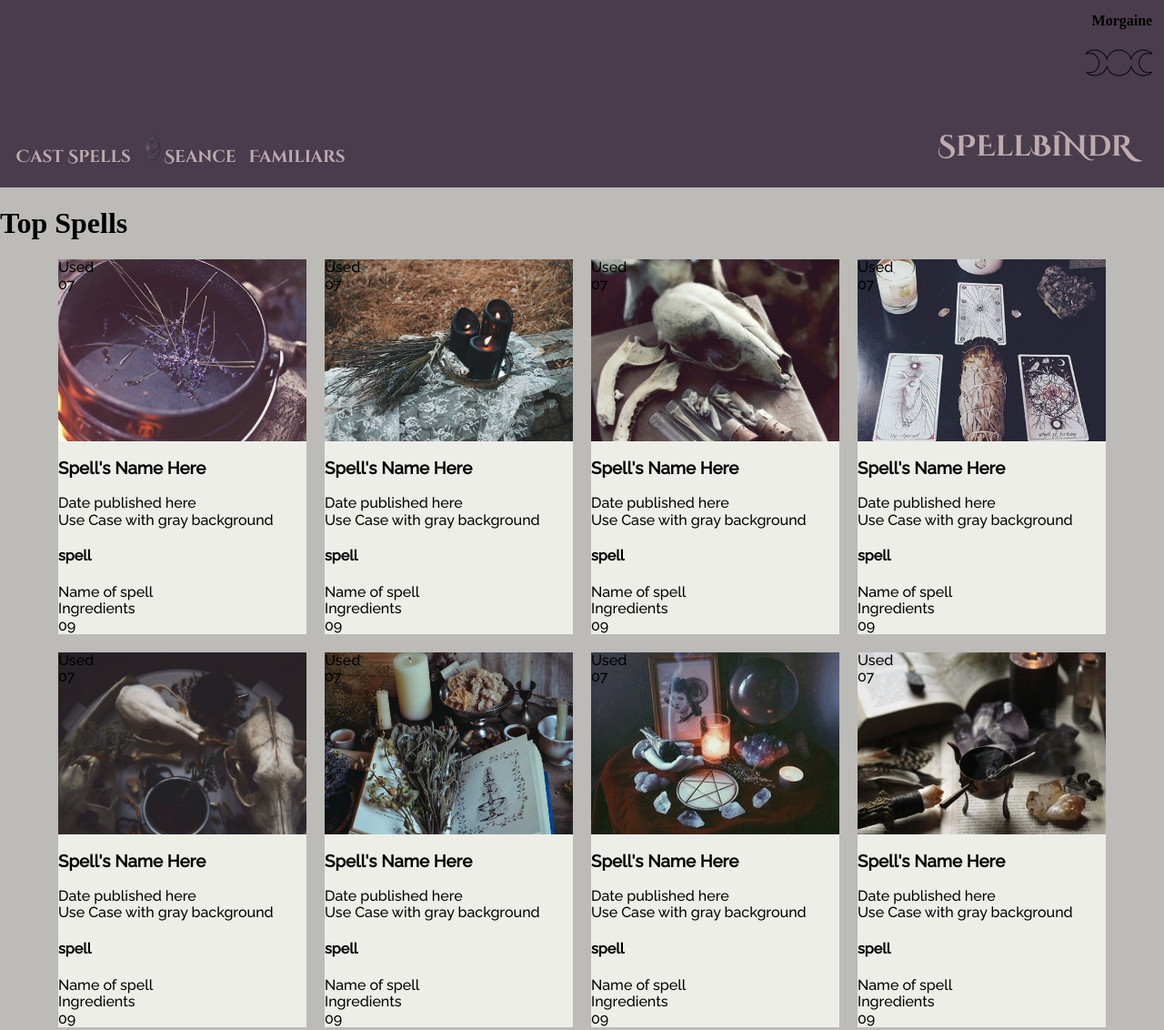
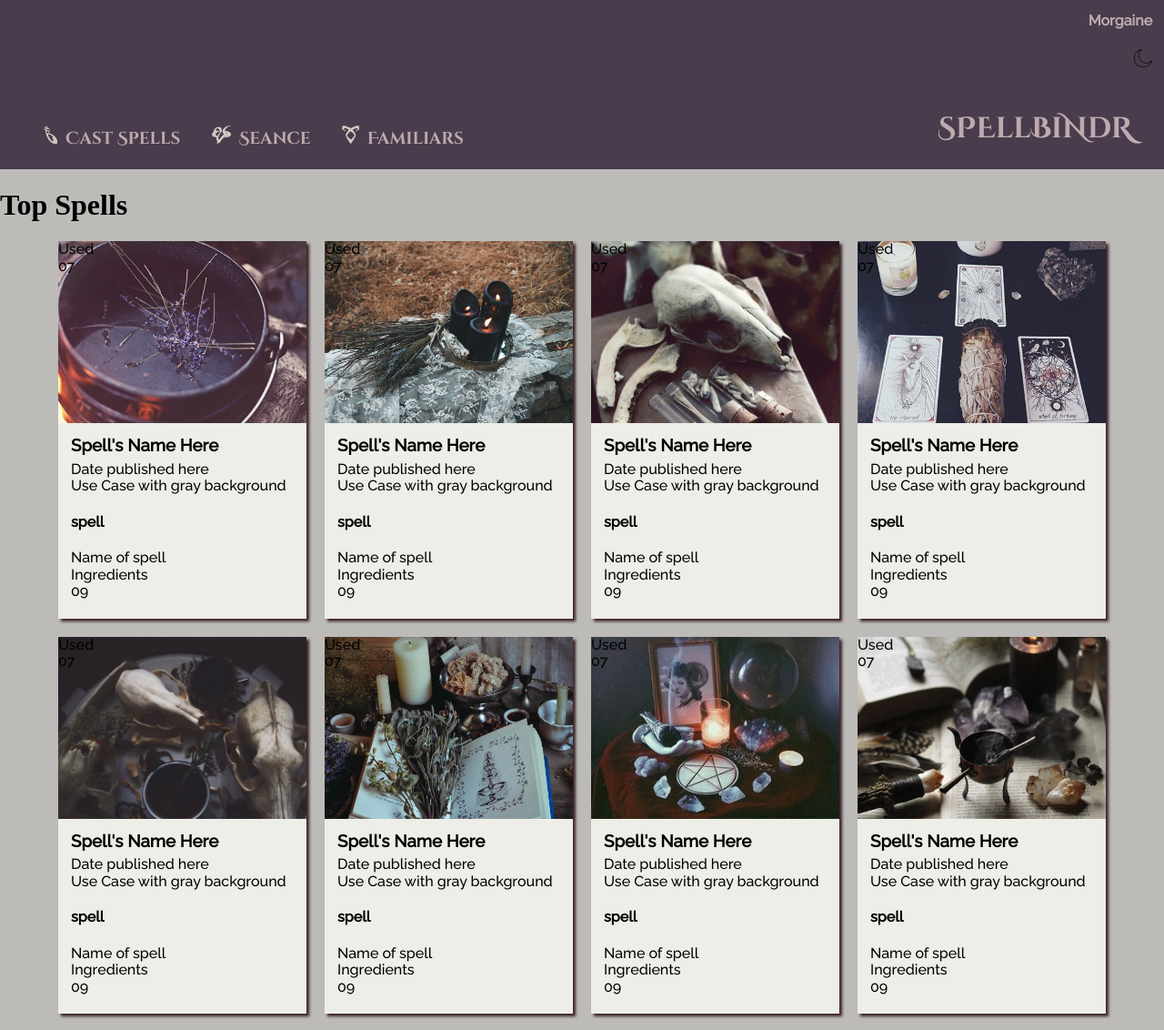
Before and after one commit to farmermel/ms-comp-challenge-2, a plain HTML site: page index.html in a window 1280 px wide. Shown: the part 20-1152 px from the top of the page at 91% size. Drawn offline with Linux system fonts and the light colour scheme.

Commit message:
Format card text and add icons to header

```diff
--- a/index.html
+++ b/index.html
@@ -13,18 +13,21 @@
       <div class="log-in-area">
         <h4>Morgaine</h4>
         <h1 class="site-name">SPEllBiNdR</h1>
-        <img src="images/triplemoon.png" alt="Moon phase icon">
+        <img src="images/png/001-moon.png" alt="Moon phase icon">
       </div>
       <nav>
+        <img src="images/runes/cast-spells.png">
         <h3>Cast Spells</h3>
-        <h3><img src="images/crystal-icon.png">Seance</h3>
+        <img src="images/runes/seance.png">
+        <h3>Seance</h3>
+        <img src="images/runes/familiars.png">
         <h3>Familiars</h3>
       </nav>
     </header>
     <aside><h1 class="top-spells">Top Spells</h1></aside>
     <main>
 
-      <article class="art-one">
+      <article class="whole-card art-one">
         <div class="card-image-one">
           <p>Used</p>
           <p>07</p>
@@ -40,7 +43,7 @@
         </div>
       </article>
 
-      <article class="art-two">
+      <article class="whole-card art-two">
         <div class="card-image-two">
           <p>Used</p>
           <p>07</p>
@@ -56,7 +59,7 @@
         </div>
       </article>
 
-      <article class="art-three">
+      <article class="whole-card art-three">
         <div class="card-image-three">
           <p>Used</p>
           <p>07</p>
@@ -72,7 +75,7 @@
         </div>
       </article>
 
-      <article class="art-four">
+      <article class="whole-card art-four">
         <div class="card-image-four">
           <p>Used</p>
           <p>07</p>
@@ -88,7 +91,7 @@
         </div>
       </article>
 
-      <article class="art-five">
+      <article class="whole-card art-five">
         <div class="card-image-five">
           <p>Used</p>
           <p>07</p>
@@ -104,7 +107,7 @@
         </div>
       </article>
 
-      <article class="art-six">
+      <article class="whole-card art-six">
         <div class="card-image-six">
           <p>Used</p>
           <p>07</p>
@@ -120,7 +123,7 @@
         </div>
       </article>
 
-      <article class="art-seven">
+      <article class="whole-card art-seven">
         <div class="card-image-seven">
           <p>Used</p>
           <p>07</p>
@@ -136,7 +139,7 @@
         </div>
       </article>
 
-      <article class="art-eight">
+      <article class="whole-card art-eight">
         <div class="card-image-eight">
           <p>Used</p>
           <p>07</p>
--- a/styles.css
+++ b/styles.css
@@ -1,15 +1,15 @@
 body {
   margin: 0;
   padding: 0 0 30px 0;
+  font-size: 16px;
   background-color: #bcbbb8;
 }
 
 header {
-  /*grid-area: header;*/
   position: relative;
   padding: 1%;
   background-color: #493c4c ;
-  height: 200px;
+  height: 180px;
 }
 
 main {
@@ -23,7 +23,8 @@ main {
 }
 
 img {
-  height: 30px;
+  height: 20px;
+  margin: 0 0 0 5%;
 }
 
 nav {
@@ -32,6 +33,7 @@ nav {
   position: absolute;
   text-align: center;
   bottom: 20px;
+  width: 100%;
 }
 
 div > h1 {
@@ -55,11 +57,33 @@ p {
 }
 
 .log-in-area {
+  font-family: "Raleway", serif;
+  color: #beabaf;
   text-align: center;
 }
 
 .site-name {
   bottom: 50px;
+}
+
+.whole-card {
+  box-shadow: 3px 3px 3px #392124;
+  position: relative;
+  top: 0;
+  transition: all .1s ease-in;
+}
+
+.whole-card:hover {
+  top: -2px;
+  box-shadow: 4px 4px 5px #392124;
+}
+
+.card-body {
+  padding: 14px 14px 20px 14px;
+}
+
+.card-body > h3 {
+  margin: 0px 0px 6px;
 }
 
 .card-image-one {
@@ -129,6 +153,10 @@ p {
     grid-template-columns: 1fr 1fr 1fr;
   }
 
+  nav {
+    width: 60%;
+  }
+
   .log-in-area {
     text-align: right;
   }
@@ -143,6 +171,10 @@ p {
 @media screen and (min-width: 1100px) {
   main {
     grid-template-columns: 1fr 1fr 1fr 1fr;
+  }
+
+  nav {
+    width: 40%;
   }
 }
 
```
Also changed, not shown: images/crystal-icon.png (deleted), images/png/001-moon.png (added), images/runes/cast-spells.png (added), images/runes/familiars.png (added), images/runes/seance.png (added), 1 other file.
